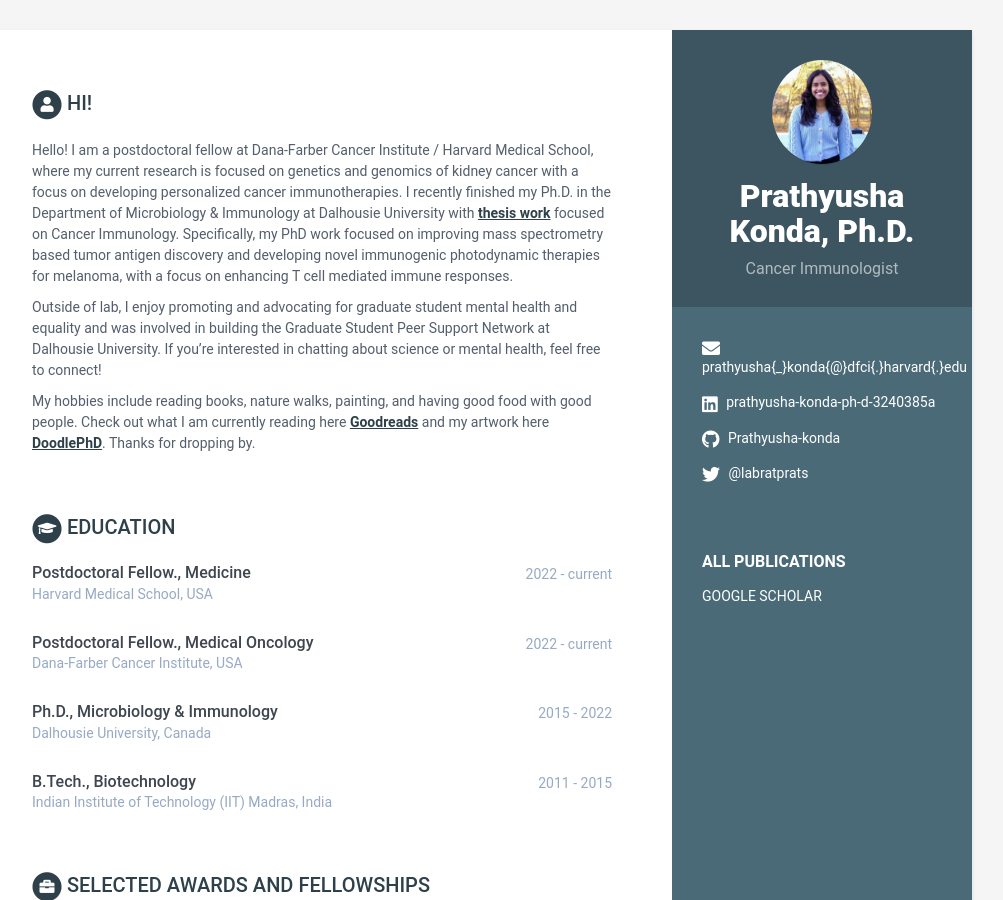
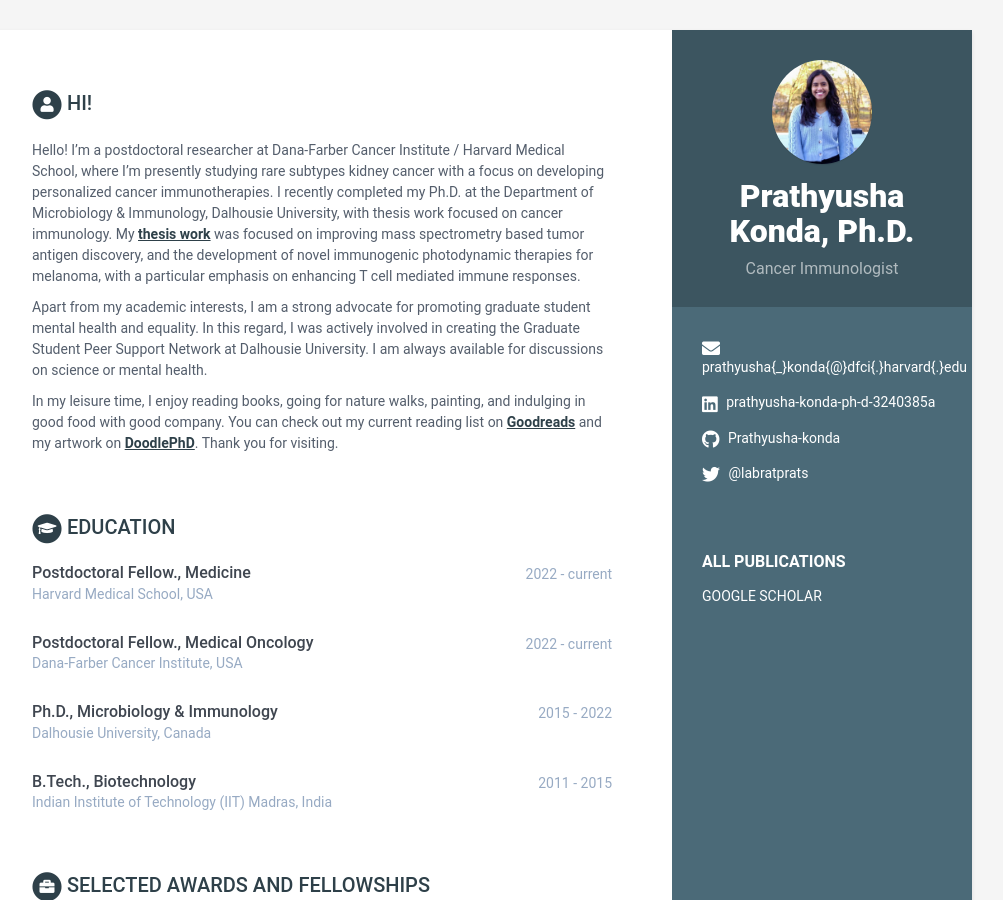
Before and after one commit to Prathyusha-konda/Website, a Jekyll site: the page built from index.html, in a window 1280 px wide and 900 px high. Shown: the whole window, without its empty margins (168-1171 px from the left). Built offline with Jekyll 4.4.1, drawn with Linux system fonts in a browser that asks for light colours.

Commit message:
Update data.yml

```diff
--- a/_data/data.yml
+++ b/_data/data.yml
@@ -22,11 +22,12 @@ sidebar:
 career-profile:
     title: Hi!
     summary: |
-      Hello! I am a postdoctoral fellow at Dana-Farber Cancer Institute / Harvard Medical School, where my current research is focused on genetics and genomics of kidney cancer with a focus on developing personalized cancer immunotherapies. I recently finished my Ph.D. in the Department of Microbiology & Immunology at Dalhousie University with <a href="https://dalspace.library.dal.ca/handle/10222/81529"><b><u>thesis work</u></b></a> focused on Cancer Immunology. Specifically, my PhD work focused on improving mass spectrometry based tumor antigen discovery and developing novel immunogenic photodynamic therapies for melanoma, with a focus on enhancing T cell mediated immune responses.
+      Hello! I'm a postdoctoral researcher at Dana-Farber Cancer Institute / Harvard Medical School, where I'm presently studying rare subtypes kidney cancer with a focus on developing personalized cancer immunotherapies.  I recently completed my Ph.D. at the Department of Microbiology & Immunology, Dalhousie University, with thesis work focused on cancer immunology. My <a href="https://dalspace.library.dal.ca/handle/10222/81529"><b><u>thesis work</u></b></a> was focused on improving mass spectrometry based tumor antigen discovery, and the development of novel immunogenic photodynamic therapies for melanoma, with a particular emphasis on enhancing T cell mediated immune responses.
 
-      Outside of lab, I enjoy promoting and advocating for graduate student mental health and equality and was involved in building the Graduate Student Peer Support Network at Dalhousie University. If you're interested in chatting about science or mental health, feel free to connect!
+      Apart from my academic interests, I am a strong advocate for promoting graduate student mental health and equality. In this regard, I was actively involved in creating the Graduate Student Peer Support Network at Dalhousie University. I am always available for discussions on science or mental health.
 
-      My hobbies include reading books, nature walks, painting, and having good food with good people. Check out what I am currently reading here <a href="https://www.goodreads.com/user/show/100071346-prathyusha"><b><u>Goodreads</u></b></a> and my artwork here <a href="https://www.instagram.com/doodlephd/"><b><u>DoodlePhD</u></b></a>. Thanks for dropping by.
+      In my leisure time, I enjoy reading books, going for nature walks, painting, and indulging in good food with good company. You can check out my current reading list on <a href="https://www.goodreads.com/user/show/100071346-prathyusha"><b><u>Goodreads</u></b></a> and my artwork on <a href="https://www.instagram.com/doodlephd/"><b><u>DoodlePhD</u></b></a>. Thank you for visiting.
+
 education:
     #title: Education and Professional training
     - degree: Postdoctoral Fellow., Medicine
```
